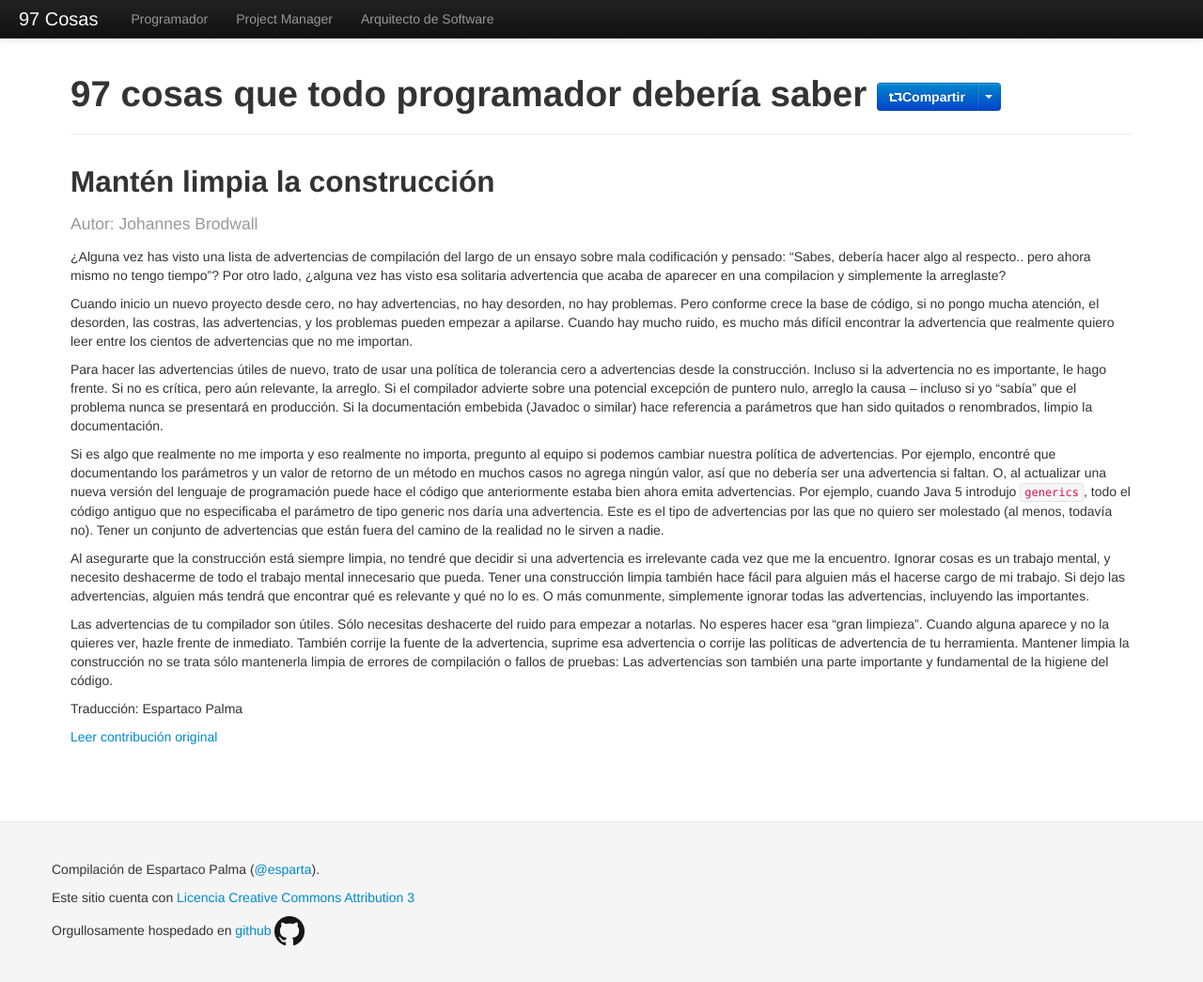
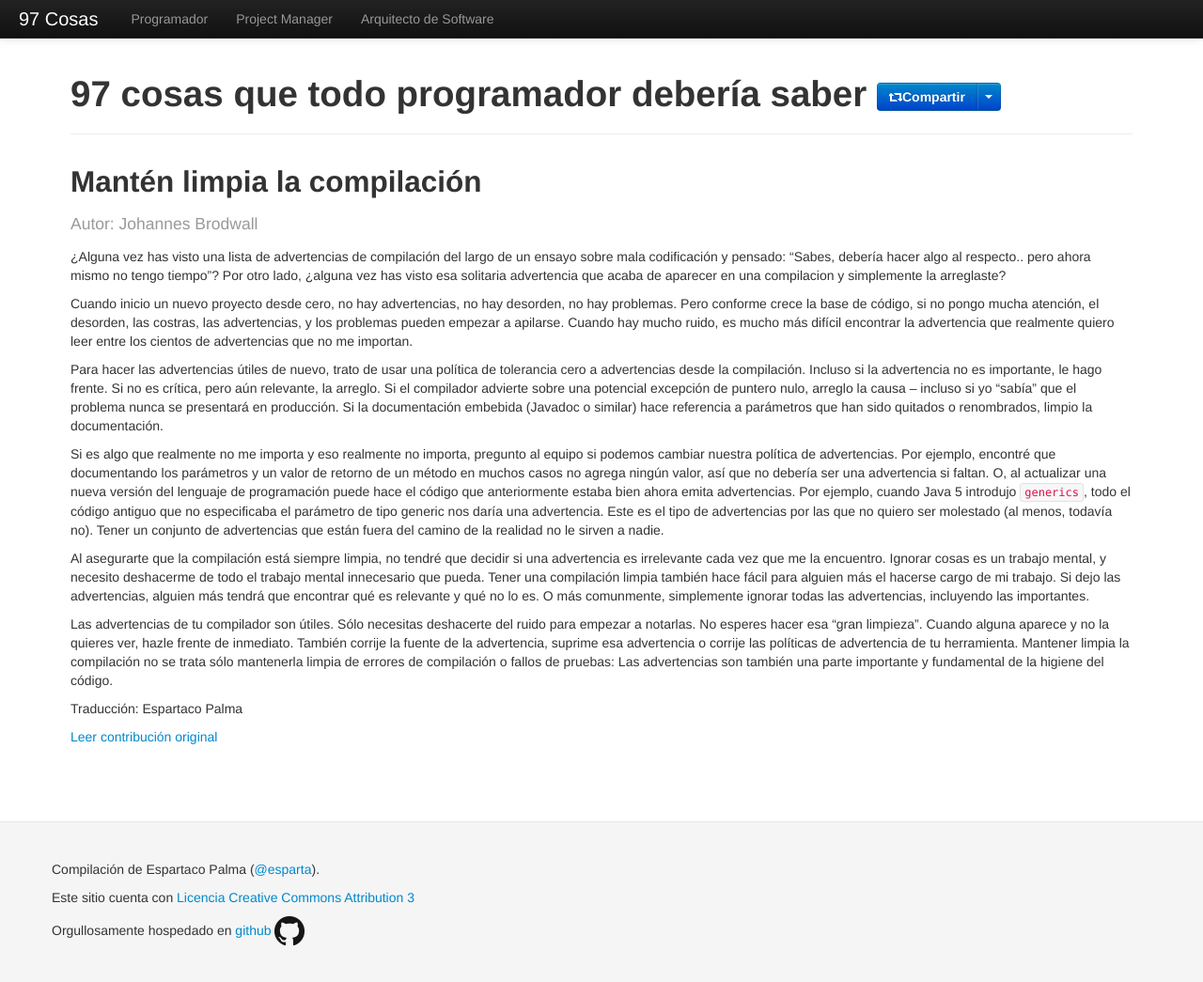
Before and after one commit to esparta/97cosas, a Jekyll site: the page built from programador/manten-limpia-compilacion.md, in a window 1280 px wide and 1047 px high. Shown: the whole window at 94% size. Built offline with Jekyll 4.4.1, drawn with Linux system fonts in a browser that asks for light colours; comment, search, counter and statistics services are not loaded.

Commit message:
Changing Construccion vs Compilacion (Building) on manten-limpia-compilacion

```diff
--- a/programador/manten-limpia-construccion.md
+++ b/programador/manten-limpia-compilacion.md
@@ -1,6 +1,6 @@
 ---
 layout: programador
-title: Mantén limpia la construcción
+title: Mantén limpia la compilación
 overview: true
 author: Johannes Brodwall
 translator: Espartaco Palma
@@ -11,10 +11,10 @@ original: http://programmer.97things.oreilly.com/wiki/index.php/Keep_the_Build_C
 
 Cuando inicio un nuevo proyecto desde cero, no hay advertencias, no hay desorden, no hay problemas. Pero conforme crece la base de código, si no pongo mucha atención, el desorden, las costras, las advertencias, y los problemas pueden empezar a apilarse. Cuando hay mucho ruido, es mucho más difícil encontrar la advertencia que realmente quiero leer entre los cientos de advertencias que no me importan.
 
-Para hacer las advertencias útiles de nuevo, trato de usar una política de tolerancia cero a advertencias desde la construcción. Incluso si la advertencia no es importante, le hago frente. Si no es crítica, pero aún relevante, la arreglo. Si el compilador advierte sobre una potencial excepción de puntero nulo, arreglo la causa -- incluso si yo "sabía" que el problema nunca se presentará en producción. Si la documentación embebida (Javadoc o similar) hace referencia a parámetros que han sido quitados o renombrados, limpio la documentación.
+Para hacer las advertencias útiles de nuevo, trato de usar una política de tolerancia cero a advertencias desde la compilación. Incluso si la advertencia no es importante, le hago frente. Si no es crítica, pero aún relevante, la arreglo. Si el compilador advierte sobre una potencial excepción de puntero nulo, arreglo la causa -- incluso si yo "sabía" que el problema nunca se presentará en producción. Si la documentación embebida (Javadoc o similar) hace referencia a parámetros que han sido quitados o renombrados, limpio la documentación.
 
 Si es algo que realmente no me importa y eso realmente no importa, pregunto al equipo si podemos cambiar nuestra política de advertencias. Por ejemplo, encontré que documentando los parámetros y un valor de retorno de un método en muchos casos no agrega ningún valor, así que no debería ser una advertencia si faltan. O, al actualizar una nueva versión del lenguaje de programación puede hace el código que anteriormente estaba bien ahora emita advertencias. Por ejemplo, cuando Java 5 introdujo `generics`, todo el código antiguo que no especificaba el parámetro de tipo generic nos daría una advertencia. Este es el tipo de advertencias por las que no quiero ser molestado (al menos, todavía no). Tener un conjunto de advertencias que están fuera del camino de la realidad no le sirven a nadie.
 
-Al asegurarte que la construcción está siempre limpia, no tendré que decidir si una advertencia es irrelevante cada vez que me la encuentro. Ignorar cosas es un trabajo mental, y necesito deshacerme de todo el trabajo mental innecesario que pueda. Tener una construcción limpia también hace fácil para alguien más el hacerse cargo de mi trabajo. Si dejo las advertencias, alguien más tendrá que encontrar qué es relevante y qué no lo es. O más comunmente, simplemente ignorar todas las advertencias, incluyendo las importantes.
+Al asegurarte que la compilación está siempre limpia, no tendré que decidir si una advertencia es irrelevante cada vez que me la encuentro. Ignorar cosas es un trabajo mental, y necesito deshacerme de todo el trabajo mental innecesario que pueda. Tener una compilación limpia también hace fácil para alguien más el hacerse cargo de mi trabajo. Si dejo las advertencias, alguien más tendrá que encontrar qué es relevante y qué no lo es. O más comunmente, simplemente ignorar todas las advertencias, incluyendo las importantes.
 
-Las advertencias de tu compilador son útiles. Sólo necesitas deshacerte del ruido para empezar a notarlas. No esperes hacer esa "gran limpieza". Cuando alguna aparece y no la quieres ver, hazle frente de inmediato. También corrije la fuente de la advertencia, suprime esa advertencia o corrije las políticas de advertencia de tu herramienta. Mantener limpia la construcción no se trata sólo mantenerla limpia de errores de compilación o fallos de pruebas: Las advertencias son también una parte importante y fundamental de la higiene del código.
+Las advertencias de tu compilador son útiles. Sólo necesitas deshacerte del ruido para empezar a notarlas. No esperes hacer esa "gran limpieza". Cuando alguna aparece y no la quieres ver, hazle frente de inmediato. También corrije la fuente de la advertencia, suprime esa advertencia o corrije las políticas de advertencia de tu herramienta. Mantener limpia la compilación no se trata sólo mantenerla limpia de errores de compilación o fallos de pruebas: Las advertencias son también una parte importante y fundamental de la higiene del código.
```
Also changed, not shown: programador/index.md (+1 -1 lines).
